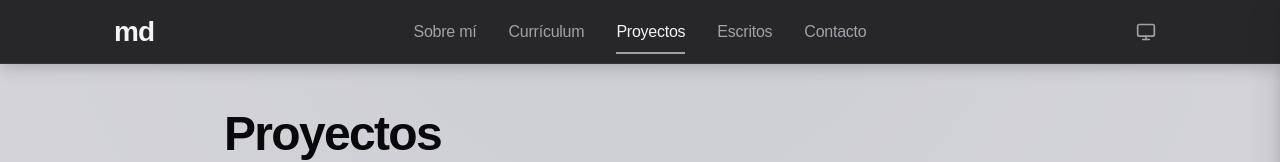
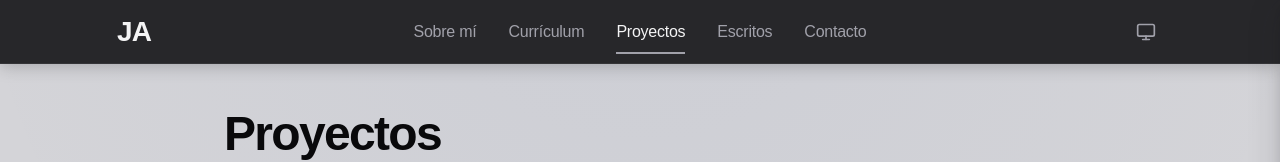
Before and after one commit to JHOJAN-GIT/Mi-portafolio-virtual, a Next.js app in the folder personal-site-export/: page /projects in a window 1280 px wide. Shown: the top 162 px of the page. Built offline with nearby package versions, Linux system fonts and the light colour scheme; no server answers; a web font is replaced by a local one.

Commit message:
fix(nav): cambiar logo de 'md' a iniciales 'JA'

```diff
--- a/personal-site-export/src/components/Template/Navigation.tsx
+++ b/personal-site-export/src/components/Template/Navigation.tsx
@@ -16,7 +16,7 @@ export default function Navigation() {
   return (
     <header className="site-header">
       <Link href="/" className="site-logo" aria-label={`${AUTHOR_NAME} — inicio`}>
-        <span className="logo-text">md</span>
+        <span className="logo-text">JA</span>
       </Link>
 
       <nav className="nav-links" aria-label="Navegación principal">
```
